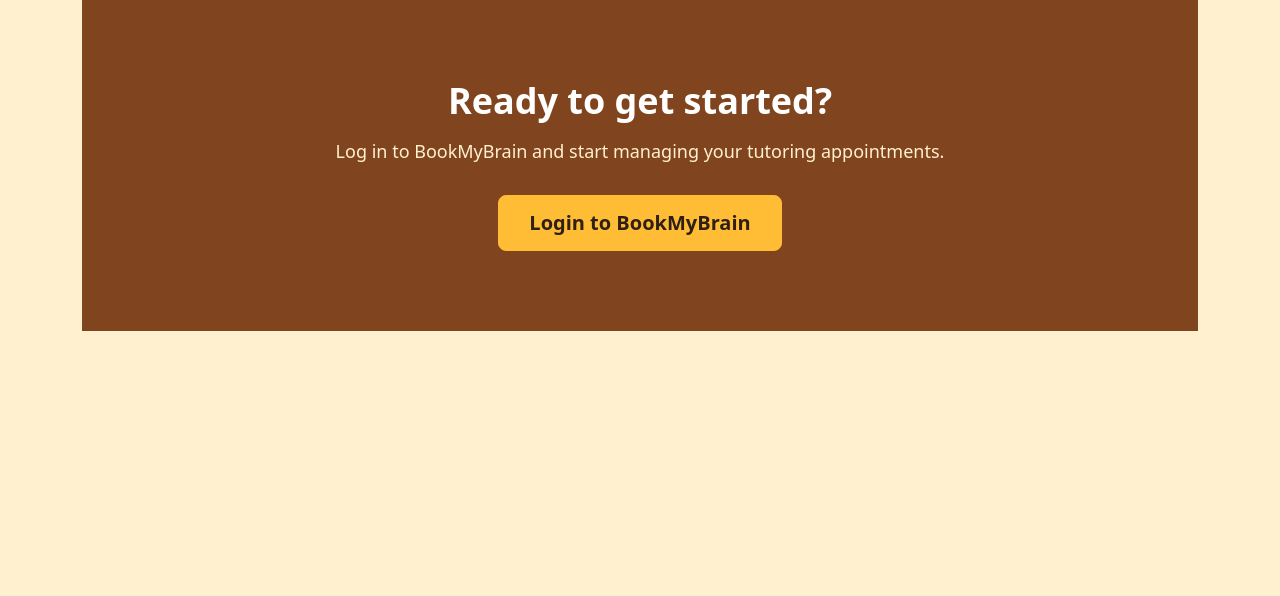
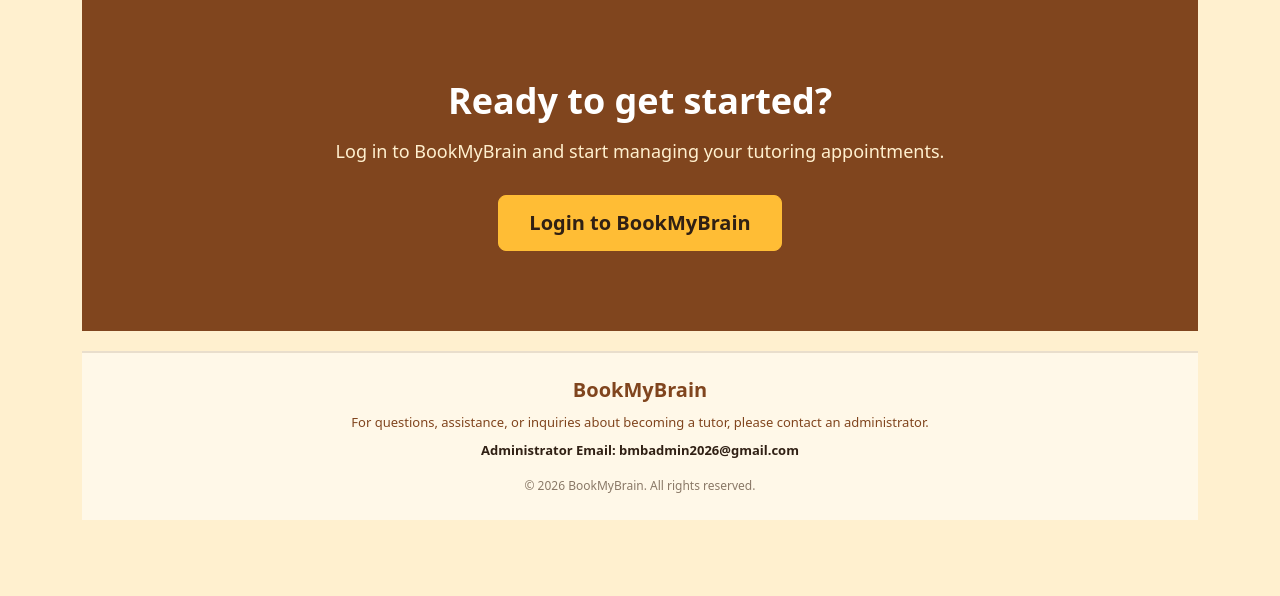
Before and after one commit to bookmybrain2026/TAMS, an ASP.NET Core app: page / in a window 1280 px wide. Shown: the part 1995-2591 px from the top of the page. Before the commit the page ends 2326 px from the top, so only its background shows below. Run offline with ASP.NET Core 8, Linux system fonts and the light colour scheme; some libraries are stand-ins or nearby versions.

Commit message:
Added contact info to welcome page and note about tutor creation to create account

```diff
--- a/TAMS/Views/Home/Welcome.cshtml
+++ b/TAMS/Views/Home/Welcome.cshtml
@@ -2,8 +2,8 @@
     ViewData["Title"] = "Welcome";
 }
 @section Styles {
-    <link rel="stylesheet" href="~/css/Welcome.css" />
-    <link href="~/css/site.css" rel="stylesheet" />
+    <link rel="stylesheet" href="~/css/Welcome.css" asp-append-version="true" />
+    <link href="~/css/site.css" rel="stylesheet" asp-append-version="true" />
 }
 
 <body>
@@ -99,5 +99,23 @@
             <p>Log in to BookMyBrain and start managing your tutoring appointments.</p>
             <a asp-controller="Login" asp-action="Login" class="btn btn-light btn-lg"> Login to BookMyBrain </a>
         </section>
+
+        <footer class="welcome-footer">
+            <div class="welcome-footer-content">
+                <h3>BookMyBrain</h3>
+
+                <p>
+                    For questions, assistance, or inquiries about becoming a tutor, please contact an administrator.
+                </p>
+
+                <p class="welcome-footer-email">
+                    Administrator Email: bmbadmin2026@gmail.com
+                </p>
+
+                <p class="welcome-footer-copyright">
+                    &copy; @DateTime.Now.Year BookMyBrain. All rights reserved.
+                </p>
+            </div>
+        </footer>
     </div>
 </body>
--- a/TAMS/wwwroot/css/Welcome.css
+++ b/TAMS/wwwroot/css/Welcome.css
@@ -220,6 +220,46 @@
     color: var(--bmb-dark);
 }
 
+.welcome-page .welcome-footer {
+    background: #fff8e8;
+    border-top: 2px solid #e9decc;
+    padding: 25px 20px;
+    text-align: center;
+    margin-top: 20px;
+}
+
+.welcome-page .welcome-footer-content {
+    max-width: 900px;
+    margin: 0 auto;
+}
+
+.welcome-page .welcome-footer h3 {
+    font-size: 20px;
+    font-weight: 700;
+    color: var(--bmb-brown);
+    margin-bottom: 10px;
+}
+
+.welcome-page .welcome-footer p {
+    font-size: 13px;
+    line-height: 1.6;
+    color: var(--bmb-brown);
+    margin-bottom: 8px;
+}
+
+.welcome-page .welcome-footer .welcome-footer-email {
+    font-size: 13px;
+    font-weight: 600;
+    color: var(--bmb-dark);
+}
+
+.welcome-page .welcome-footer .welcome-footer-copyright {
+    font-size: 12px;
+    color: #8a7967;
+    margin-top: 15px;
+    margin-bottom: 0;
+}
+
 @media (max-width: 900px) {
     .welcome-content {
         flex-direction: column;
```
Also changed, not shown: TAMS/Views/Student/StudentRegistration.cshtml (+14 -20 lines), TAMS/wwwroot/css/StudentRegistration.css (+23 -0 lines).
